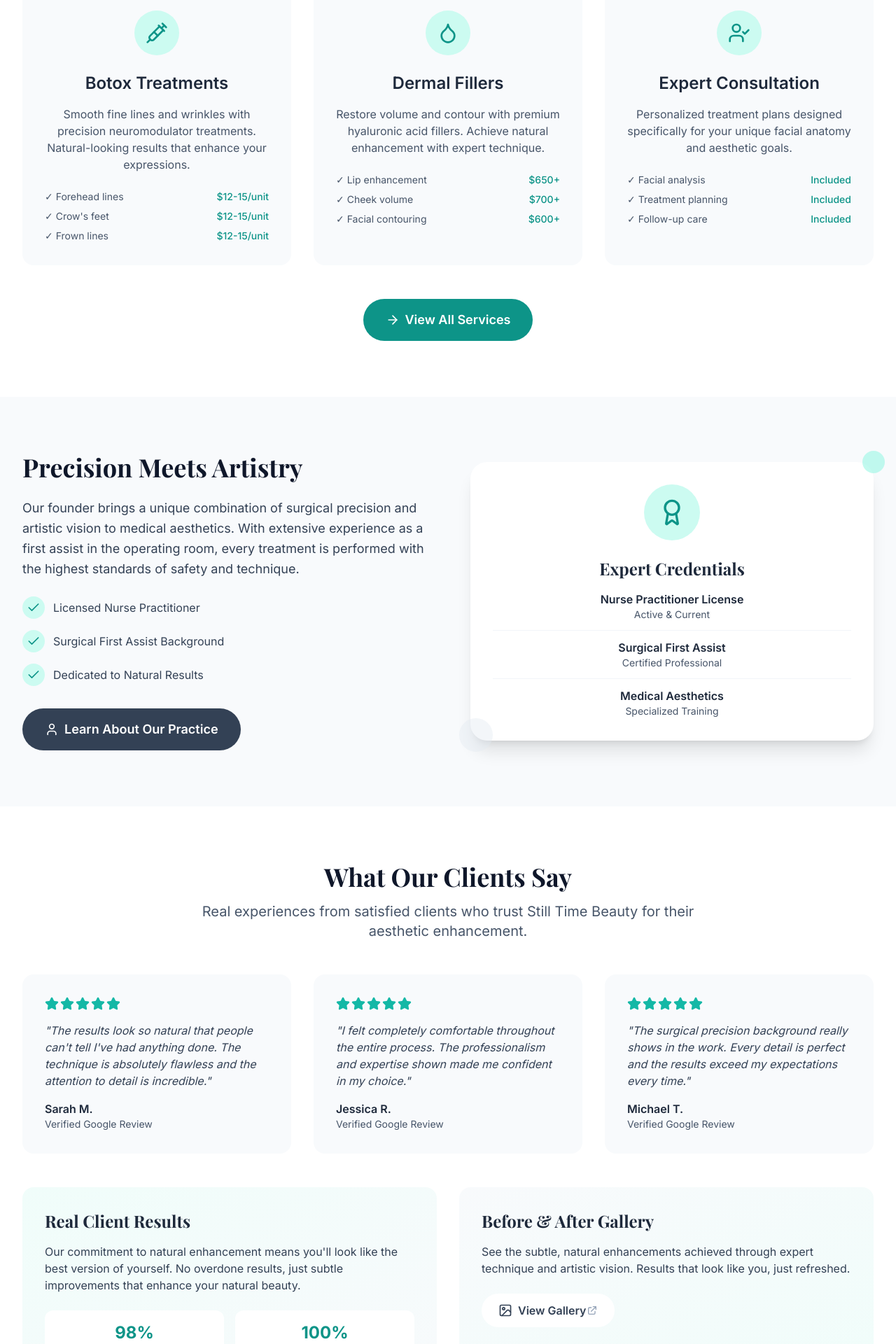
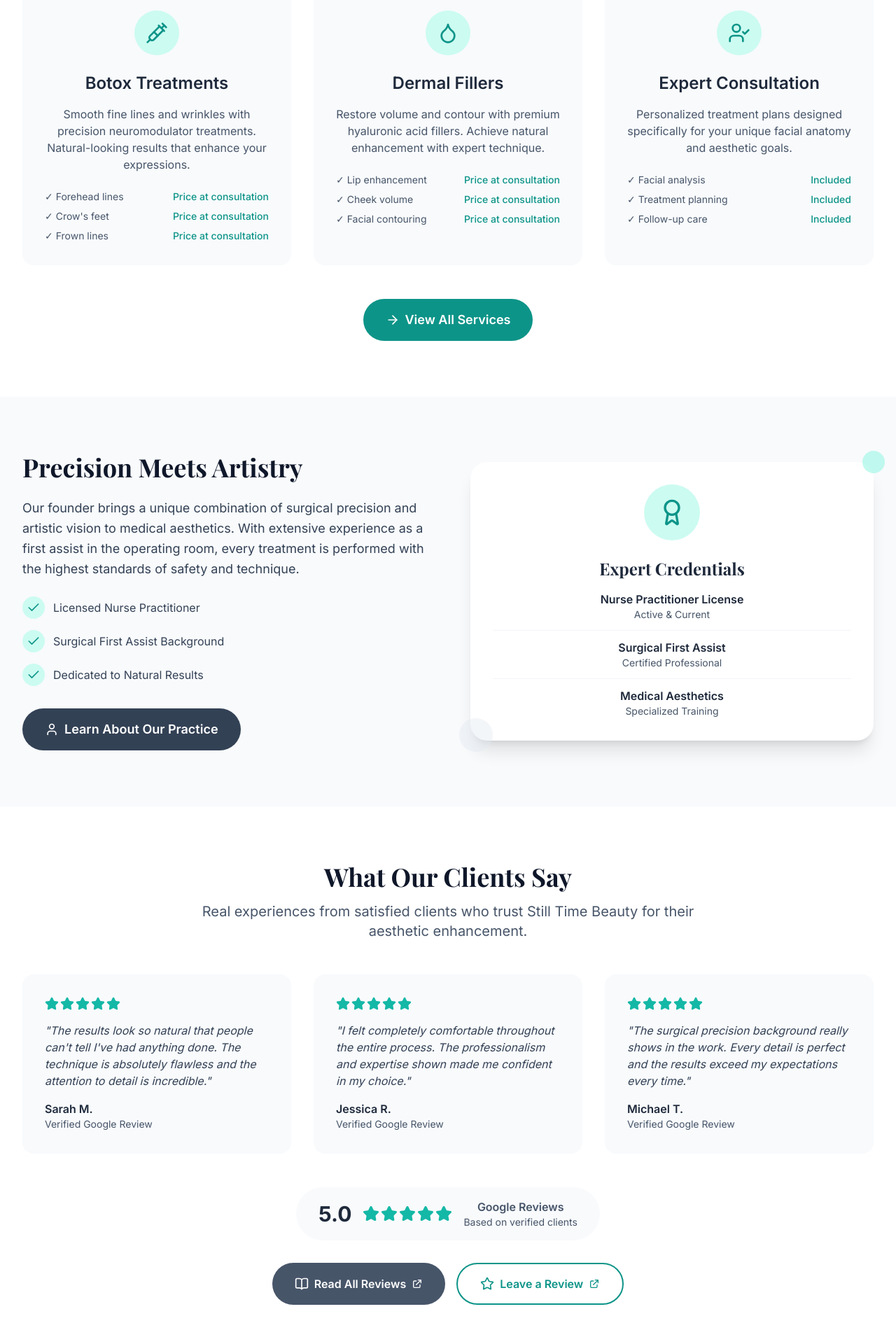
Before and after one commit to nvco/stb_website, a PHP site: page / in a window 1280 px wide. Shown: the part 1029-2949 px from the top of the page at 70% size. Run offline with PHP 8.4, Linux system fonts and the light colour scheme; some libraries are stand-ins or nearby versions.

Commit message:
Update pricing display to 'Price at consultation' across all pages
- Updated index.php Botox and Dermal Fillers sections to show 'Price at consultation'
- Updated services.php pricing for all treatments (Botox, Dermal Fillers, Facial Rejuvenation)
- Removed specific dollar amounts to maintain pricing flexibility
- Added README note about removed client results sections for future reference
- Maintains professional layout while providing consultation-based pricing approach

```diff
--- a/site/index.php
+++ b/site/index.php
@@ -147,15 +147,15 @@ include 'includes/navigation.php';
                     <div class="space-y-2 text-sm text-primary-600">
                         <div class="flex justify-between">
                             <span>✓ Forehead lines</span>
-                            <span class="text-accent-600 font-medium">$12-15/unit</span>
+                            <span class="text-accent-600 font-medium">Price at consultation</span>
                         </div>
                         <div class="flex justify-between">
                             <span>✓ Crow's feet</span>
-                            <span class="text-accent-600 font-medium">$12-15/unit</span>
+                            <span class="text-accent-600 font-medium">Price at consultation</span>
                         </div>
                         <div class="flex justify-between">
                             <span>✓ Frown lines</span>
-                            <span class="text-accent-600 font-medium">$12-15/unit</span>
+                            <span class="text-accent-600 font-medium">Price at consultation</span>
                         </div>
                     </div>
                 </div>
@@ -171,15 +171,15 @@ include 'includes/navigation.php';
                     <div class="space-y-2 text-sm text-primary-600">
                         <div class="flex justify-between">
                             <span>✓ Lip enhancement</span>
-                            <span class="text-accent-600 font-medium">$650+</span>
+                            <span class="text-accent-600 font-medium">Price at consultation</span>
                         </div>
                         <div class="flex justify-between">
                             <span>✓ Cheek volume</span>
-                            <span class="text-accent-600 font-medium">$700+</span>
+                            <span class="text-accent-600 font-medium">Price at consultation</span>
                         </div>
                         <div class="flex justify-between">
                             <span>✓ Facial contouring</span>
-                            <span class="text-accent-600 font-medium">$600+</span>
+                            <span class="text-accent-600 font-medium">Price at consultation</span>
                         </div>
                     </div>
                 </div>
@@ -350,38 +350,6 @@ include 'includes/navigation.php';
                 </div>
             </div>
 
-            <div class="grid md:grid-cols-2 gap-8 mb-12">
-                <div class="bg-gradient-to-br from-accent-50 to-primary-50 rounded-2xl p-8">
-                    <h3 class="text-2xl font-serif font-bold text-primary-800 mb-4">Real Client Results</h3>
-                    <p class="text-primary-700 mb-6">
-                        Our commitment to natural enhancement means you'll look like the best version of yourself. No overdone results, just subtle improvements that enhance your natural beauty.
-                    </p>
-                    <div class="grid grid-cols-2 gap-4 text-center">
-                        <div class="bg-white rounded-xl p-4">
-                            <div class="text-2xl font-bold text-accent-600">98%</div>
-                            <div class="text-sm text-primary-600">Satisfaction Rate</div>
-                        </div>
-                        <div class="bg-white rounded-xl p-4">
-                            <div class="text-2xl font-bold text-accent-600">100%</div>
-                            <div class="text-sm text-primary-600">Return Clients</div>
-                        </div>
-                    </div>
-                </div>
-
-                <div class="bg-gradient-to-br from-primary-50 to-accent-50 rounded-2xl p-8">
-                    <h3 class="text-2xl font-serif font-bold text-primary-800 mb-4">Before & After Gallery</h3>
-                    <p class="text-primary-700 mb-6">
-                        See the subtle, natural enhancements achieved through expert technique and artistic vision. Results that look like you, just refreshed.
-                    </p>
-                    <a href="services" class="bg-white text-primary-700 px-6 py-3 rounded-full font-semibold hover:shadow-lg transition-shadow inline-flex items-center group">
-                        <i data-lucide="image" class="w-5 h-5 mr-2"></i>View Gallery
-                        <svg class="w-4 h-4 text-primary-400 group-hover:text-accent-600 transition-colors" fill="none" stroke="currentColor" viewBox="0 0 24 24">
-                            <path stroke-linecap="round" stroke-linejoin="round" stroke-width="2" d="M10 6H6a2 2 0 00-2 2v10a2 2 0 002 2h10a2 2 0 002-2v-4M14 4h6m0 0v6m0-6L10 14"></path>
-                        </svg>
-                    </a>
-                </div>
-            </div>
-
             <div class="text-center">
                 <div class="inline-flex items-center space-x-4 bg-primary-50 rounded-full px-8 py-4 mb-8">
                     <div class="text-3xl font-bold text-primary-800">5.0</div>
```
Also changed, not shown: site/services.php (+10 -10 lines), README.md.
